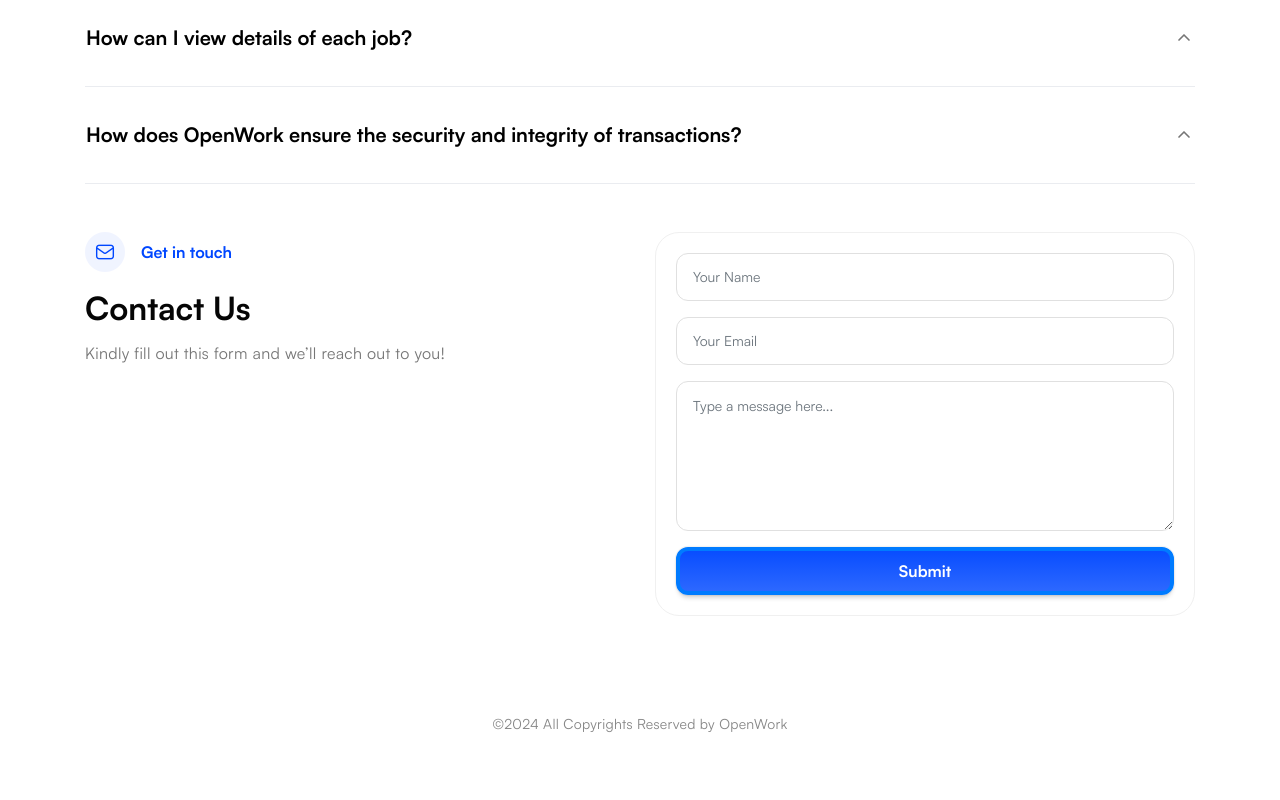
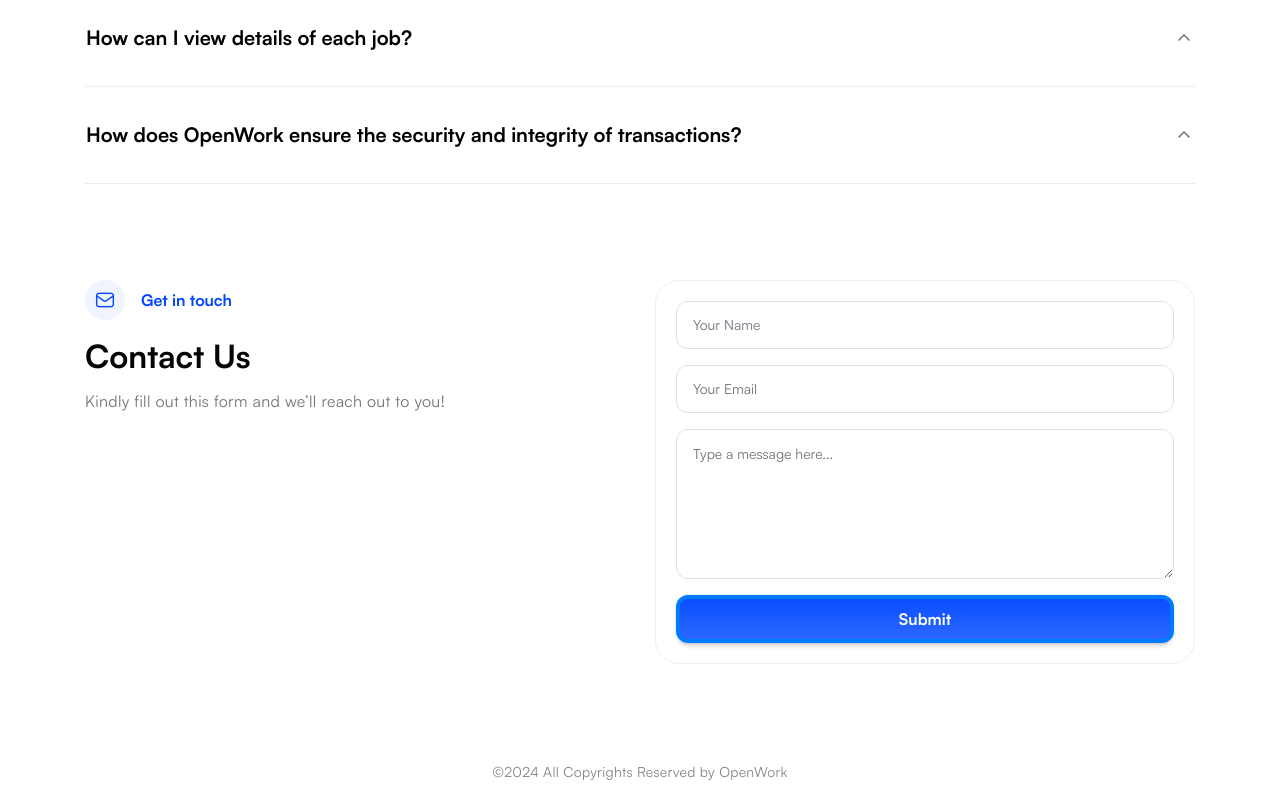
Before and after one commit to seemanule/open-work, a React (Create React App) app: page / in a window 1280 px wide. Shown: the part 4192-4992 px from the top of the page. Before the commit the page ends 4944 px from the top, so only its background shows below. Built offline with nearby package versions, Linux system fonts and the light colour scheme.

Commit message:
Update App.js

```diff
--- a/src/App.js
+++ b/src/App.js
@@ -420,7 +420,7 @@ function App() {
           </div>
         </div>
       </section>
-      <section className="contact-section pt-5" id="contact">
+      <section className="contact-section" id="contact">
         <div className="container">
           <div className="row">
             <div className="col-12 col-md-6">
```
